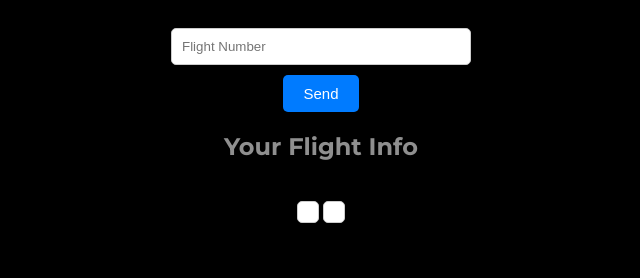
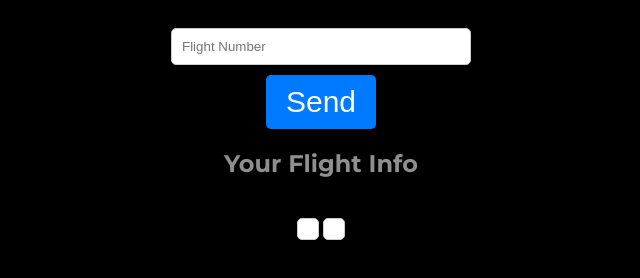
Before and after one commit to AmaraX7/VueLight, a website: page public/index.html in a window 1280 px wide. Shown: the part 62-340 px from the top of the page, without its empty margins (319-959 px from the left). Drawn offline with Linux system fonts and the light colour scheme.

Commit message:
Update style.css

```diff
--- a/public/style.css
+++ b/public/style.css
@@ -26,7 +26,7 @@ body {
 
   /* Botón */
   button {
-    font-size: 15px;
+    font-size: 30px;
     padding: 10px 20px;
     background-color: #007BFF;
     color: white;
```
